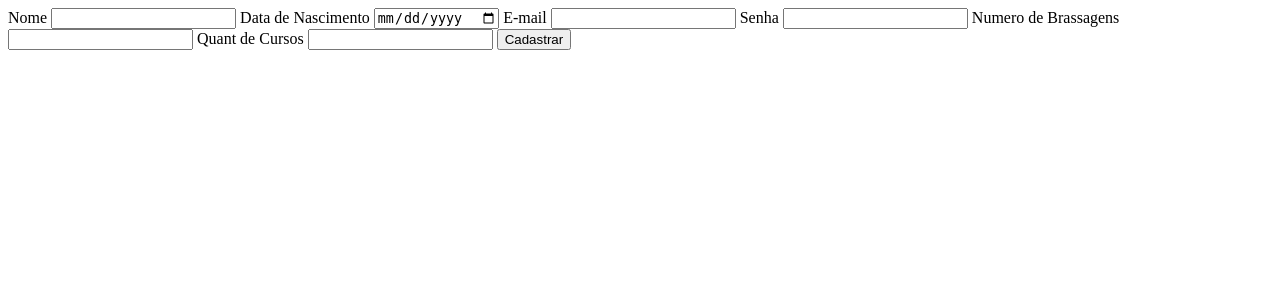
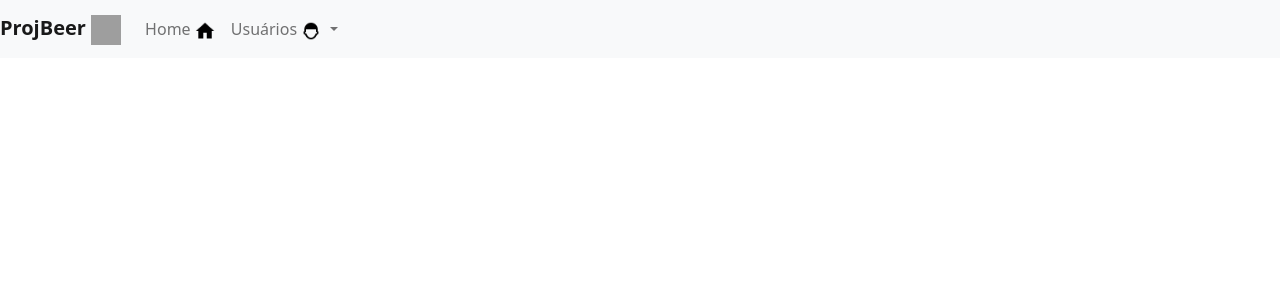
Before and after one commit to Guzz-drk/Cervejaria, a PHP site: page / in a window 1280 px wide. Shown: the top 300 px of the page. Run offline with PHP 8.4, Linux system fonts and the light colour scheme; grey boxes are pictures that could not be loaded.

Commit message:
alterações views

```diff
--- a/View/menu.php
+++ b/View/menu.php
@@ -22,14 +22,14 @@
         <div class="collapse navbar-collapse" id="navbarNavDropdown">
           <ul class="navbar-nav">
             <li class="nav-item active">
-              <a class="nav-link" href="#">Home <img src="../resources/icons/icons8-casa-96.png" width="20" height="20"></a>
+              <a class="nav-link" href="../index.php">Home <img src="../resources/icons/icons8-casa-96.png" width="20" height="20"></a>
             </li>
             <li class="nav-item dropdown">
               <a class="nav-link dropdown-toggle" href="#" id="navbarDropdownMenuLink" role="button" data-toggle="dropdown" aria-haspopup="true" aria-expanded="false">
                 Usuários <img src="../resources/icons/icons8-usuário-masculino-96.png" width="20" height="20">
               </a>
               <div class="dropdown-menu" aria-labelledby="navbarDropdownMenuLink">
-                <a class="dropdown-item" href="#">Adicionar Usuário <img src="../resources/icons/add.png" width="20" height="20"></a>
+                <a class="dropdown-item" href="/View/InsereUsuario.php">Adicionar Usuário <img src="../resources/icons/add.png" width="20" height="20"></a>
                 <a class="dropdown-item" href="#">Manutenção Usuário <img src="../resources/icons/icons8-chave-de-fenda-100.png" width="20" height="20"></a>
                 <a class="dropdown-item" href="#">Consultar Usuários <img src="../resources/icons/loupe.png" width="20" height="20" alt=""></a>
               </div>
--- a/index.php
+++ b/index.php
@@ -5,22 +5,9 @@
     <meta http-equiv="X-UA-Compatible" content="IE=edge">
     <meta name="viewport" content="width=device-width, initial-scale=1.0">
     <title>Document</title>
+   <?php include "view/menu.php" ?>
 </head>
 <body>
-    <form action="Controller/controller.php" method="POST">
-    <label for="">Nome</label>
-    <input type="text" id="nome" name="nome">
-    <label for="">Data de Nascimento</label>
-    <input type="date" id="dataNascimento" name="dataNascimento">
-    <label for="">E-mail</label>
-    <input type="email" id="emailUsuario" name="emailUsuario">
-    <label for="">Senha</label>
-    <input type="password" id="senhaUsuario" name="senhaUsuario">
-    <label for="">Numero de Brassagens</label>
-    <input type="number" id="brassagenscont" name="brassagenscont">
-    <label for="">Quant de Cursos</label>
-    <input type="number" id="cursoscerv" name="cursoscerv">
-    <button type="submit" id="cadastrar">Cadastrar</button>
-    </form>
+
 </body>
 </html>
```
Also changed, not shown: View/InsereUsuario.php (added, +27 -0 lines), View/view.php (deleted).
